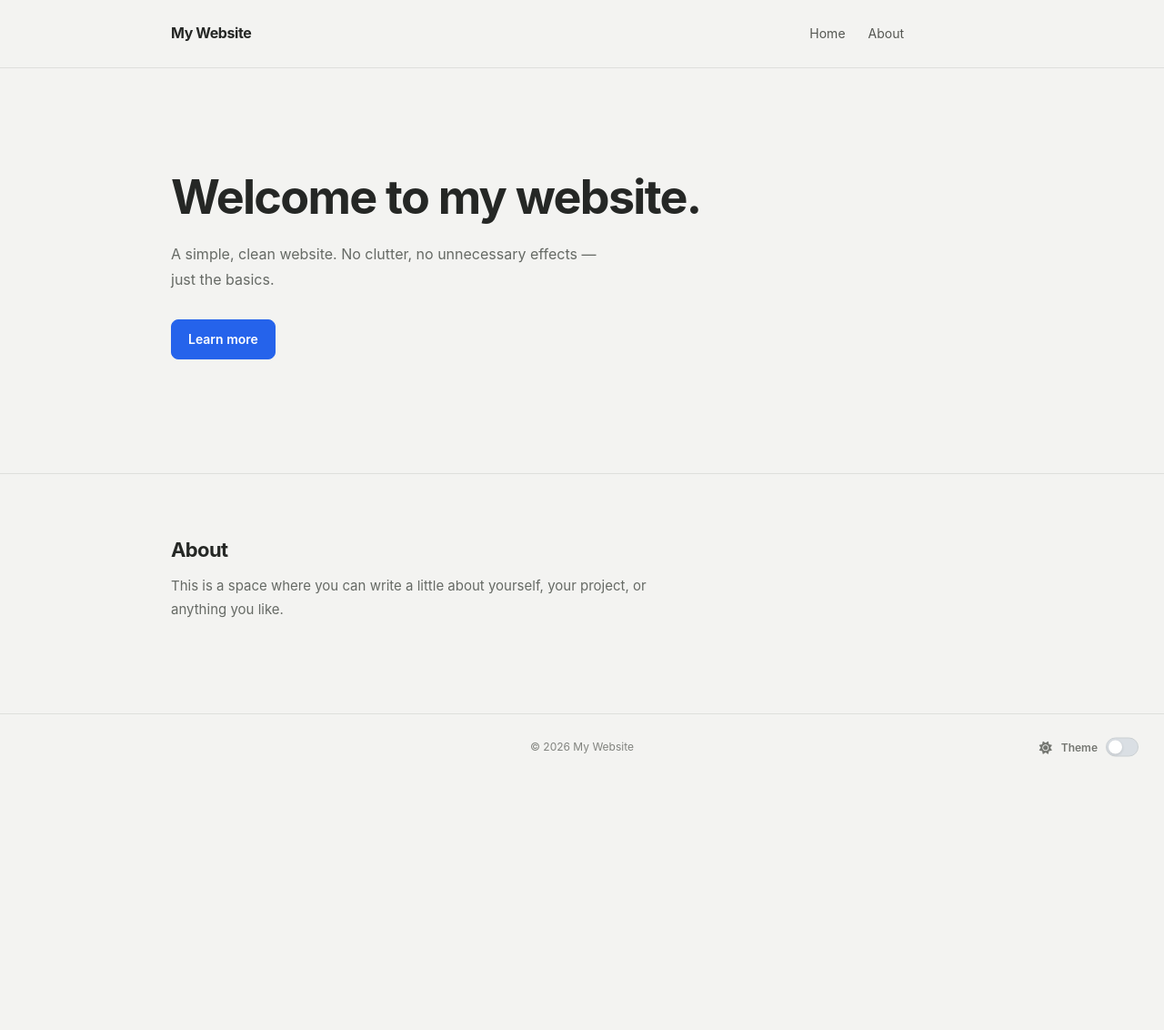
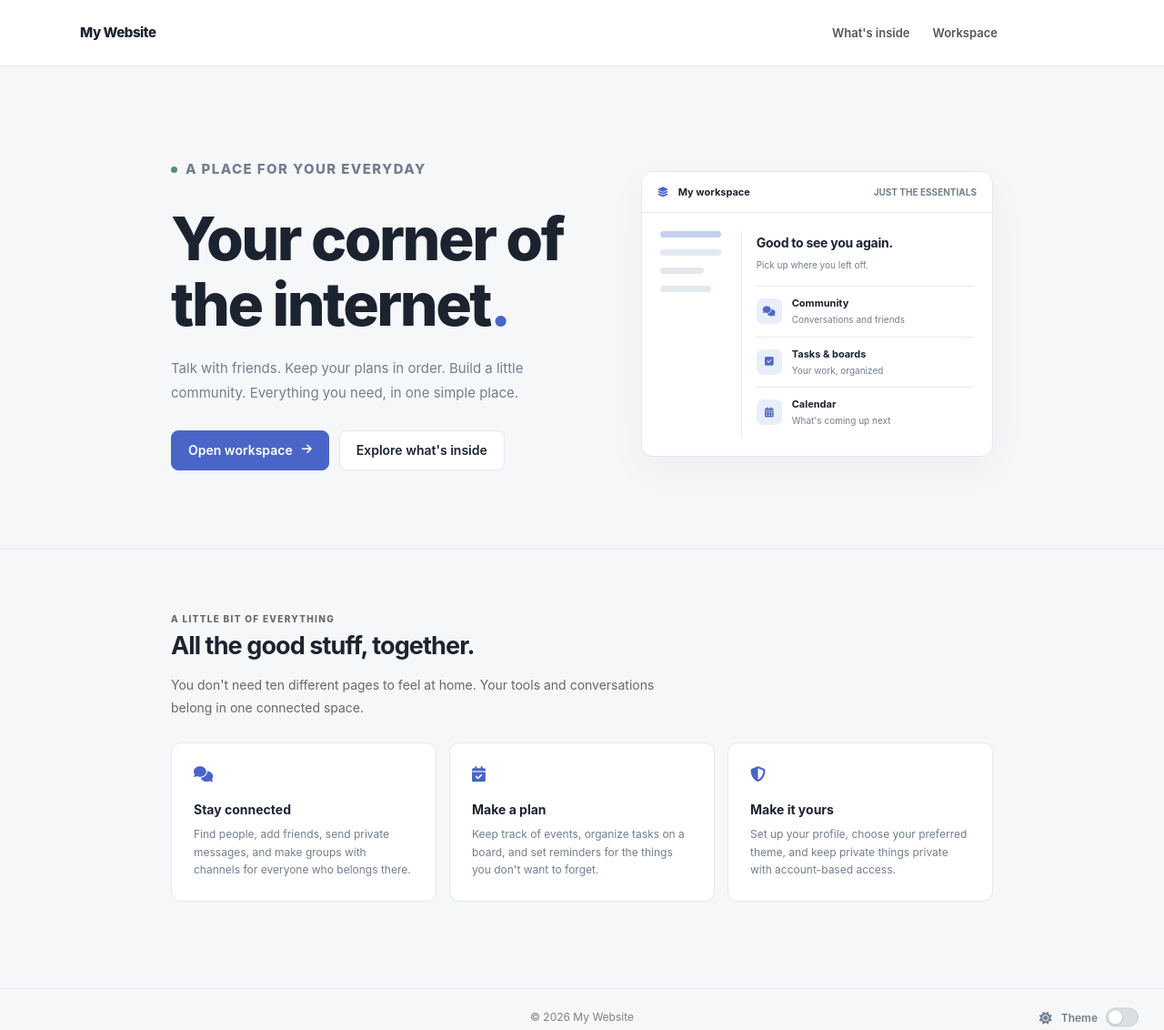
Before and after one commit to kacperklos96-byte/website, a plain HTML site: page index.html in a window 1280 px wide. Shown: the whole page at 91% size. Before the commit the page ends 858 px from the top, so only its background shows below. Drawn offline with Linux system fonts and the light colour scheme; no server answers.

Commit message:
Replace sparse homepage with polished editorial workspace landing

```diff
--- a/index.html
+++ b/index.html
@@ -1,50 +1,88 @@
-<!DOCTYPE html>
+<!doctype html>
 <html lang="en">
 <head>
-  <meta charset="UTF-8">
-  <meta name="viewport" content="width=device-width, initial-scale=1.0">
-  <meta name="theme-color" content="#f3f3f1">
-  <title>Home | My Website</title>
+  <meta charset="utf-8">
+  <meta name="viewport" content="width=device-width, initial-scale=1">
+  <meta name="theme-color" content="#f6f7f9">
+  <meta name="description" content="Your corner of the internet. Friends, conversations, plans, and everything in between.">
+  <title>My Website — Your space, simplified.</title>
   <script src="theme.js"></script>
-  <link rel="stylesheet" href="styles.css?v=platform-2">
+  <link rel="stylesheet" href="styles.css?v=design-2">
   <link rel="stylesheet" href="https://cdnjs.cloudflare.com/ajax/libs/font-awesome/6.7.2/css/all.min.css">
+  <link rel="stylesheet" href="design.css?v=design-2">
 </head>
 <body data-page="home">
   <header>
     <nav aria-label="Main navigation">
       <a class="logo" href="index.html">My Website</a>
       <div class="nav-links">
-        <a href="#home">Home</a>
-        <a href="#about">About</a>
-
-
-        <a class="nav-auth nav-login" id="nav-auth-link" href="login.html" aria-label="Log in">Log in</a>
+        <a href="#about">What's inside</a>
+        <a href="dashboard.html" class="nav-dashboard">Workspace</a>
+        <a class="nav-auth nav-login" id="nav-auth-link" href="login.html">Log in</a>
       </div>
     </nav>
   </header>
   <main>
     <section class="hero" id="home">
-      <div class="content">
-        <h1>Welcome to my website.</h1>
-        <p>A simple, clean website. No clutter, no unnecessary effects — just the basics.</p>
-        <a class="button-primary" href="#about">Learn more</a>
+      <div class="content home-hero-inner">
+        <div class="home-hero-copy">
+          <p class="home-kicker">A place for your everyday</p>
+          <h1>Your corner of the internet<span style="color:var(--blue)">.</span></h1>
+          <p>Talk with friends. Keep your plans in order. Build a little community. Everything you need, in one simple place.</p>
+          <div class="home-hero-actions">
+            <a class="button-primary" href="dashboard.html">Open workspace <i class="fas fa-arrow-right" aria-hidden="true"></i></a>
+            <a class="button-secondary" href="#about">Explore what's inside</a>
+          </div>
+        </div>
+        <div class="home-demo" aria-hidden="true">
+          <div class="home-demo-top"><span><i class="fas fa-layer-group" style="color:var(--blue);margin-right:8px"></i> My workspace</span><small>JUST THE ESSENTIALS</small></div>
+          <div class="home-demo-body">
+            <div class="home-demo-side"><span></span><span></span><span></span><span></span></div>
+            <div class="home-demo-main">
+              <h3>Good to see you again.</h3>
+              <p>Pick up where you left off.</p>
+              <div class="home-demo-item"><span class="home-demo-square"><i class="fas fa-comments"></i></span><span class="home-demo-copy"><strong>Community</strong><small>Conversations and friends</small></span></div>
+              <div class="home-demo-item"><span class="home-demo-square"><i class="fas fa-check-square"></i></span><span class="home-demo-copy"><strong>Tasks &amp; boards</strong><small>Your work, organized</small></span></div>
+              <div class="home-demo-item"><span class="home-demo-square"><i class="fas fa-calendar-alt"></i></span><span class="home-demo-copy"><strong>Calendar</strong><small>What's coming up next</small></span></div>
+            </div>
+          </div>
+        </div>
       </div>
     </section>
     <section class="about" id="about">
       <div class="content">
-        <h2>About</h2>
-        <p>This is a space where you can write a little about yourself, your project, or anything you like.</p>
+        <p class="home-section-eyebrow">A LITTLE BIT OF EVERYTHING</p>
+        <h2>All the good stuff, together.</h2>
+        <p>You don't need ten different pages to feel at home. Your tools and conversations belong in one connected space.</p>
+        <div class="home-feature-grid">
+          <article class="home-feature">
+            <i class="fas fa-comments" aria-hidden="true"></i>
+            <h3>Stay connected</h3>
+            <p>Find people, add friends, send private messages, and make groups with channels for everyone who belongs there.</p>
+          </article>
+          <article class="home-feature">
+            <i class="fas fa-calendar-check" aria-hidden="true"></i>
+            <h3>Make a plan</h3>
+            <p>Keep track of events, organize tasks on a board, and set reminders for the things you don't want to forget.</p>
+          </article>
+          <article class="home-feature">
+            <i class="fas fa-shield-alt" aria-hidden="true"></i>
+            <h3>Make it yours</h3>
+            <p>Set up your profile, choose your preferred theme, and keep private things private with account-based access.</p>
+          </article>
+        </div>
       </div>
     </section>
   </main>
-  <footer class="site-footer"><span>© 2026 My Website</span>
-  <label class="theme-toggle theme-toggle-footer" title="Switch light / dark mode">
-    <span class="theme-symbol" aria-hidden="true"><i class="fas fa-moon"></i></span>
-    <span class="theme-label">Theme</span>
-    <input id="theme-toggle" type="checkbox" role="switch" aria-label="Dark mode">
-    <span class="toggle-track" aria-hidden="true"></span>
-  </label></footer>
-
-  <script type="module" src="auth-nav.js?v=platform-2"></script>
+  <footer class="site-footer">
+    <span>© 2026 My Website</span>
+    <label class="theme-toggle theme-toggle-footer" title="Switch light / dark mode">
+      <span class="theme-symbol" aria-hidden="true"><i class="fas fa-moon"></i></span>
+      <span class="theme-label">Theme</span>
+      <input id="theme-toggle" type="checkbox" role="switch" aria-label="Dark mode">
+      <span class="toggle-track" aria-hidden="true"></span>
+    </label>
+  </footer>
+  <script type="module" src="auth-nav.js?v=design-2"></script>
 </body>
 </html>
```
